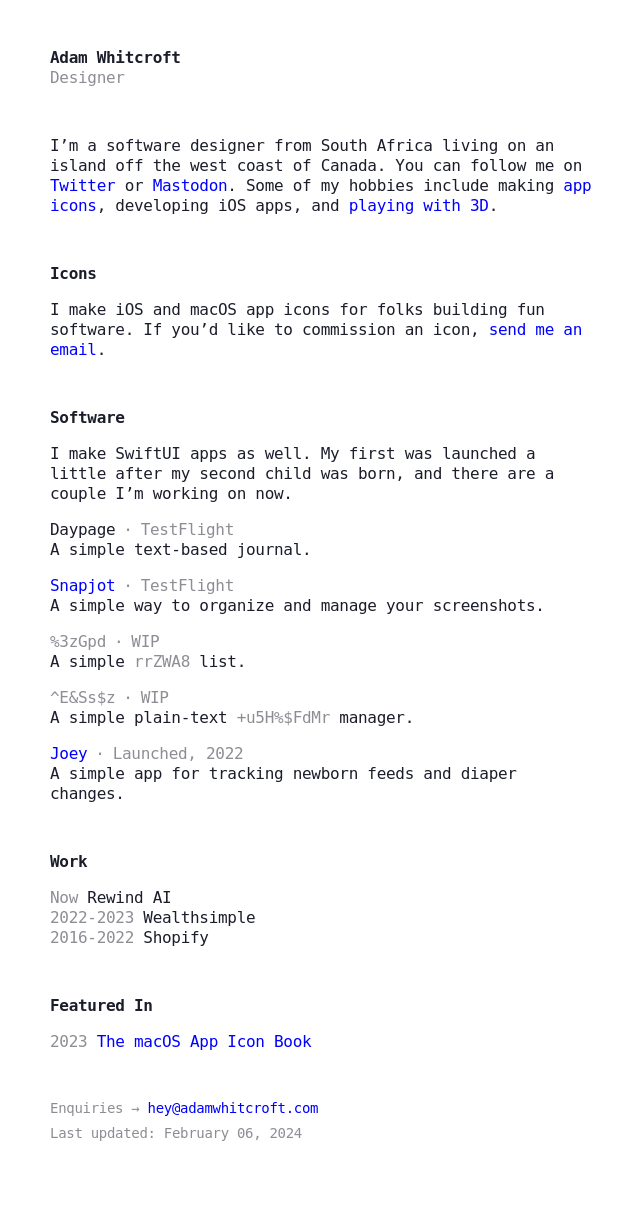
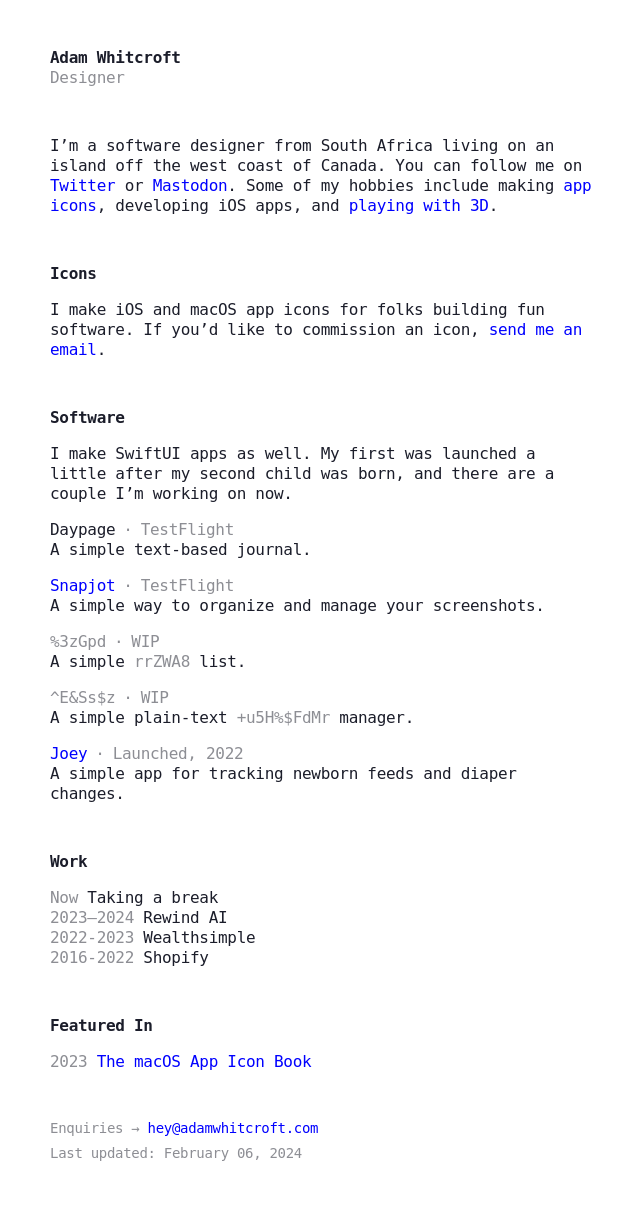
Before and after one commit to AdamWhitcroft/adamwhitcroft.github.io, a Jekyll site: the page built from index.md, in a window 1280 px wide. Shown: the whole page, without its empty margins (318-958 px from the left). Built offline with Jekyll 4.4.1, drawn with Linux system fonts in a browser that asks for light colours.

Commit message:
cya rewind

```diff
--- a/_data/work.yml
+++ b/_data/work.yml
@@ -1,4 +1,6 @@
 - key: Now
+  value: Taking a break
+- key: 2023–2024
   value: Rewind AI
 - key: 2022-2023
   value: Wealthsimple
```
